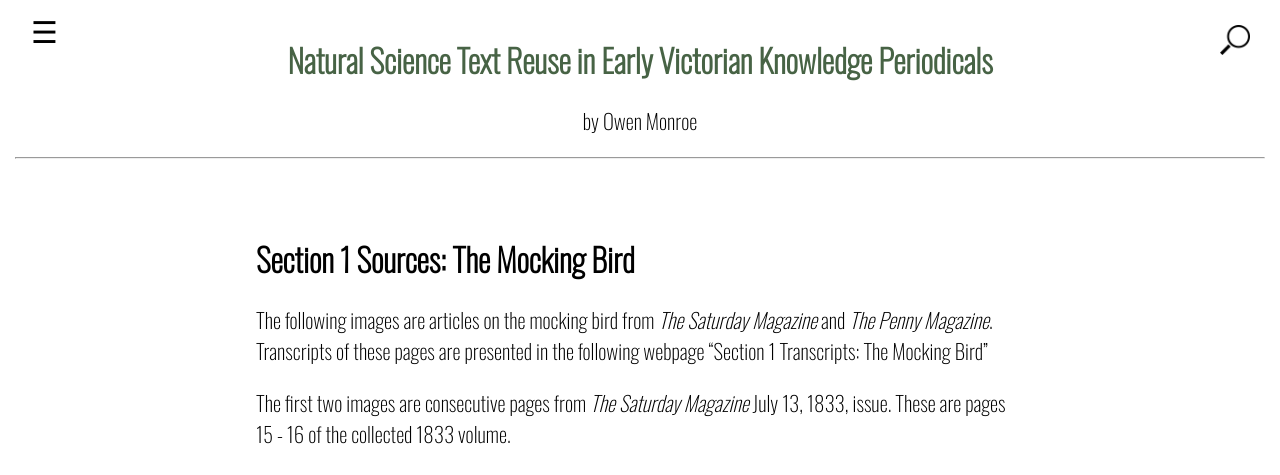
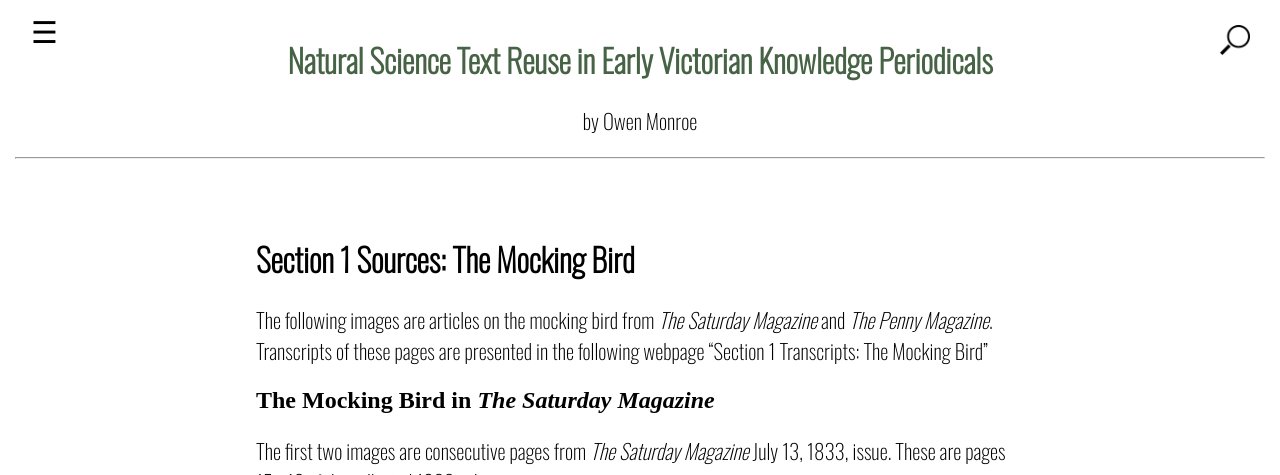
Before and after one commit to owenmonroe/knowledge_periodicals_text_reuse, a Jekyll site: the page built from 002_source1.md, in a window 1280 px wide and 900 px high, cut to the strip 0-475 px from the top of the window. Built offline with Jekyll 4.4.1, drawn with Linux system fonts in a browser that asks for light colours; some of the changed text lies outside the part shown.

Commit message:
Update 002_source1.md

```diff
--- a/002_source1.md
+++ b/002_source1.md
@@ -8,6 +8,8 @@ number: 002
 
 The following images are articles on the mocking bird from _The Saturday Magazine_ and _The Penny Magazine_. Transcripts of these pages are presented in the following webpage "Section 1 Transcripts: The Mocking Bird"
 
+
+## The Mocking Bird in _The Saturday Magazine_
 The first two images are consecutive pages from _The Saturday Magazine_ July 13, 1833, issue. These are pages 15 - 16 of the collected 1833 volume.
 
 
@@ -27,24 +29,9 @@ The first two images are consecutive pages from _The Saturday Magazine_ July 13,
 
 
 
-
-
-
-
-
-
-
-
 <br/><br/>
+## The Mocking Bird in _The Penny Magazine_
 The next three images are consecutive pages from the November 16, 1833, issue of _The Penny Magazine_, pages 443 – 445 in the collected 1833 volume.
-
-
-
-
-
-
-
-
 
 
 
```
